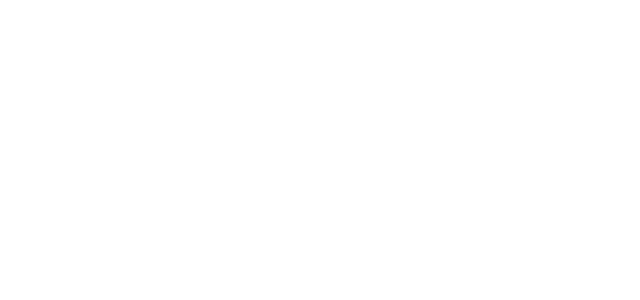
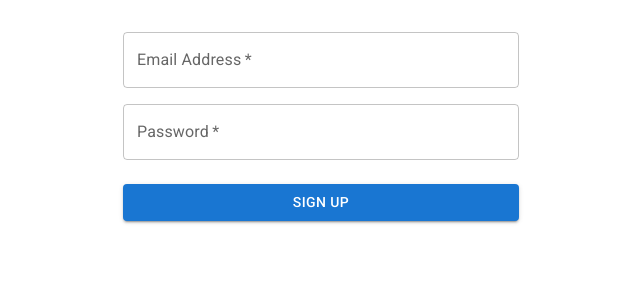
Before and after one commit to devdan-um/E1LISC901-react, a React (Vite) app: page /login in a window 1280 px wide. Before the commit this address had no page. Shown: the top 300 px of the page, without its empty margins (319-959 px from the left). Built offline with nearby package versions, Linux system fonts and the light colour scheme.

Commit message:
se agrega estructura basica para el login

```diff
--- a/src/App.jsx
+++ b/src/App.jsx
@@ -3,6 +3,7 @@ import SideNav from './component/SideNav';
 import {BrowserRouter, Route, Routes} from "react-router-dom";
 import NewProduct from "./component/NewProduct.jsx";
 import ListaProducto from "./component/ListaProducto.jsx";
+import Login from "./component/Login.jsx";
 
 function App() {
 
@@ -10,7 +11,8 @@ function App() {
     <>
       <BrowserRouter>
           <Routes>
-              <Route path="/" exact element={<SideNav/>}></Route>
+              <Route path="/login" exact element={<Login/>}></Route>
+              <Route path="/home" exact element={<SideNav/>}></Route>
               <Route path="/newProduct" exact element={<NewProduct/>}></Route>
               <Route path="/listProducts" exact element={<ListaProducto/>}></Route>
           </Routes>
--- /dev/null
+++ b/src/component/Login.jsx
@@ -0,0 +1,110 @@
+import {Save} from "@mui/icons-material";
+import {Alert, AlertTitle, Button, Container, Grid, TextField} from "@mui/material";
+import CssBaseline from "@mui/material/CssBaseline";
+import Box from "@mui/material/Box";
+import {useEffect, useState} from "react";
+import {useNavigate} from "react-router-dom";
+
+function Login(){
+
+    const [saved, setSaved] = useState(false);
+
+    const navigate = useNavigate();
+
+    useEffect(() => {
+
+    }), [saved];
+
+    function fetchApiStore(form) {
+        form.preventDefault();
+        console.log(form);
+        console.log(form.target.elements.email.value)
+        console.log(form.target.elements.password.value)
+
+        const request = {
+            usuario: form.target.elements.email.value,
+            password: form.target.elements.password.value
+        };
+
+        fetch('http://localhost:8181/validate', {
+            method: "POST",
+            mode: 'cors',
+            body: JSON.stringify(request),
+            headers: {"Content-type": "application/json; charset=UTF-8", "Access-Control-Allow-Origin" : "*"}
+        })
+            .then(response => {
+                if (response.status == 200) {
+                    console.log(response);
+                    navigate("/home")
+                } else {
+                    console.log('error en credenciales')
+                    setSaved(true);
+
+                    setTimeout(() => {
+                        setSaved(false)
+                    }, "5000");
+                }
+            })
+            .catch(err => console.log(err))
+    }
+
+    return (
+        <>
+
+            <form onSubmit={event => fetchApiStore(event)}>
+            <Container component="main" maxWidth="xs">
+                <CssBaseline />
+
+                <Grid container spacing={2}>
+
+                <Grid item xs={12}>
+                <TextField
+                    required
+                    fullWidth
+                    id="email"
+                    label="Email Address"
+                    name="email"
+                    autoComplete="email"
+                />
+            </Grid>
+            <Grid item xs={12}>
+                <TextField
+                    required
+                    fullWidth
+                    name="password"
+                    label="Password"
+                    type="password"
+                    id="password"
+                    autoComplete="new-password"
+                />
+            </Grid>
+                </Grid>
+
+                <Button
+                    type="submit"
+                    fullWidth
+                    variant="contained"
+                    sx={{ mt: 3, mb: 2 }}
+                >
+                    Sign Up
+                </Button>
+
+                {saved
+                    ? <Alert severity="error">
+                        <AlertTitle>Error al identificarse</AlertTitle>
+                        Usuario o Contraseña incorrectas
+                    </Alert>
+                    : <></>
+                }
+
+
+            </Container>
+            </form>
+
+        </>
+
+    );
+
+}
+
+export default Login;
--- a/src/component/SideNav.jsx
+++ b/src/component/SideNav.jsx
@@ -174,10 +174,10 @@ export default function SideNav() {
                                 >
                                 {
                                     {
-                                        'ShoppingCartIcon' : <ShoppingCartIcon onClick={()=> {navigate("/")}}/>,
+                                        'ShoppingCartIcon' : <ShoppingCartIcon onClick={()=> {navigate("/home")}}/>,
                                         'PlaylistAddIcon' : <PlaylistAddIcon onClick={()=> {navigate("/newProduct")}}/>,
-                                        'FormatListNumberedIcon' : <FormatListNumberedIcon onClick={()=> {navigate("/")}}/>,
-                                        'PersonAddIcon' : <PersonAddIcon onClick={()=> {navigate("/")}}/>
+                                        'FormatListNumberedIcon' : <FormatListNumberedIcon onClick={()=> {navigate("/home")}}/>,
+                                        'PersonAddIcon' : <PersonAddIcon onClick={()=> {navigate("/home")}}/>
                                     }[item.icon]
                                 }
 
```
